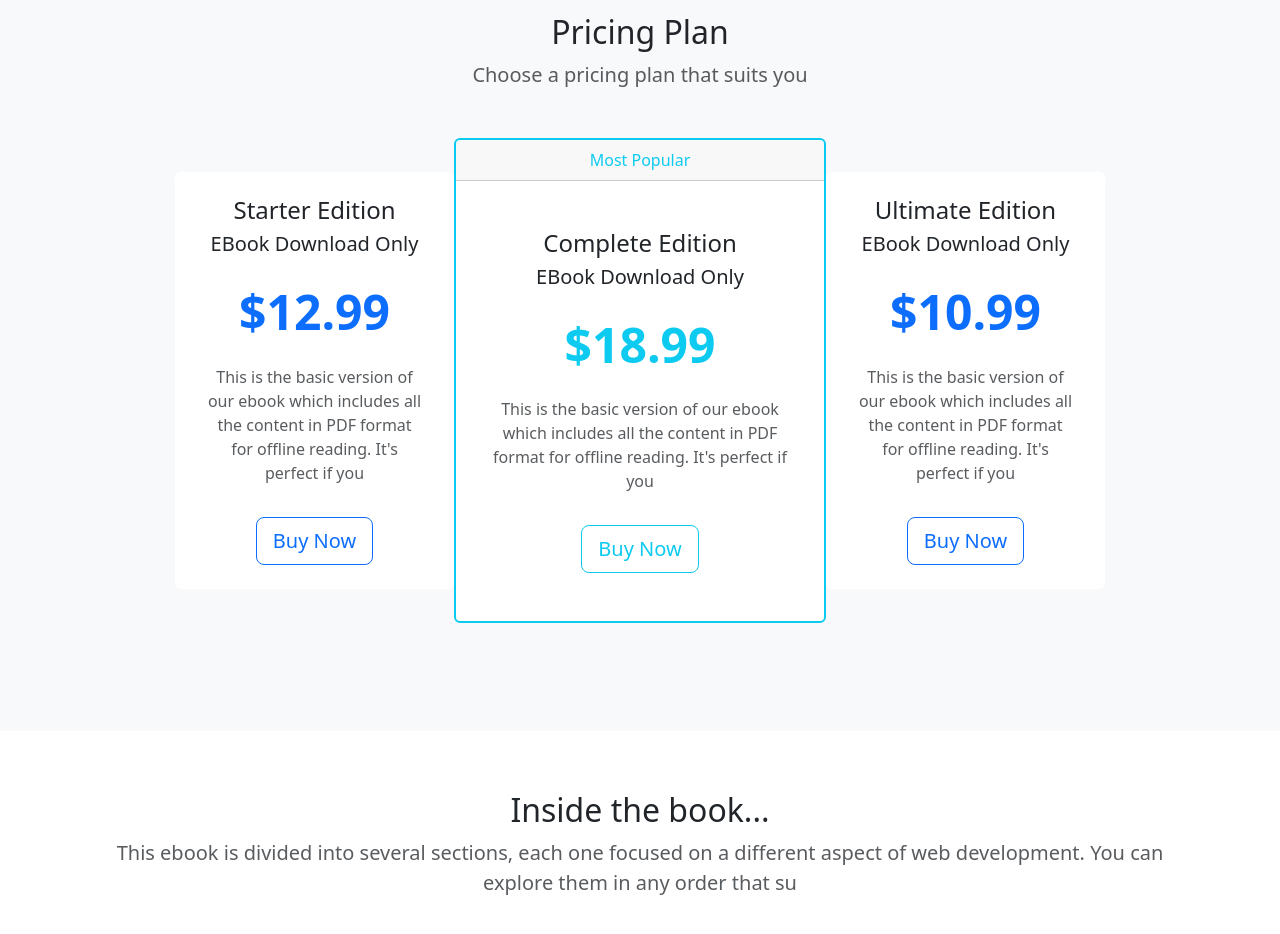
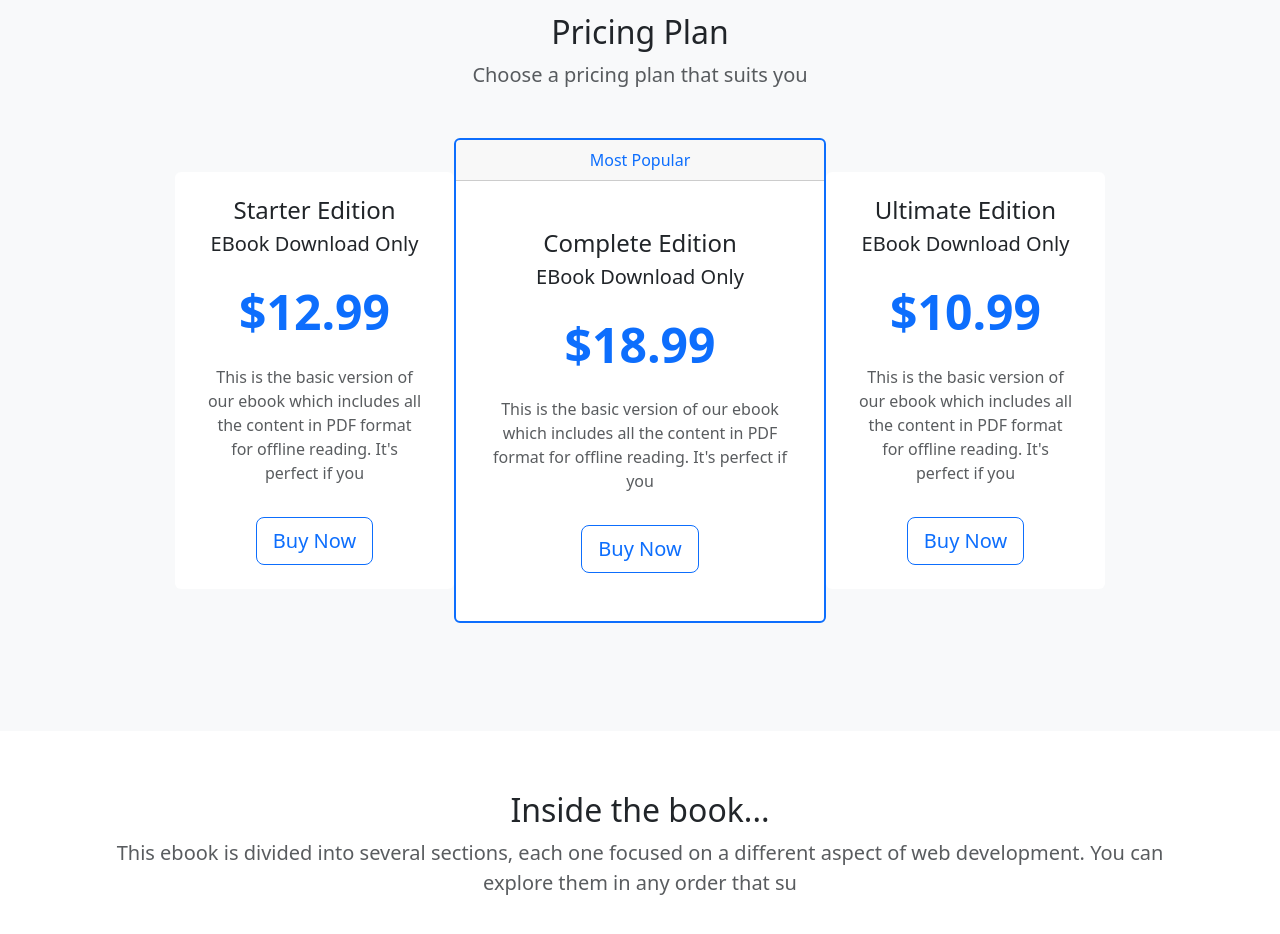
Before and after one commit to Ahmed-Badry-Abdelrahman/ninja-bock, a website: page index.html in a window 1280 px wide. Shown: the part 780-1714 px from the top of the page. Drawn offline with nearby package versions, Linux system fonts and the light colour scheme.

Commit message:
"Updated card styles from info to primary in Most Popular section"

```diff
--- a/index.html
+++ b/index.html
@@ -117,16 +117,16 @@
                 </div>
 
                 <div class="col-9 col-lg-4">
-                    <div class="card border-info border-2">
-                        <div class="card-header text-center text-info">Most Popular</div>
+                    <div class="card border-primary border-2">
+                        <div class="card-header text-center text-primary">Most Popular</div>
                         <div class="card-body text-center py-5">
                             <h4 class="card-title">Complete Edition</h4>
                             <p class="lead card-subtitle">EBook Download Only</p>
-                            <p class="display-5 my-4 fw-bold text-info">$18.99</p>
+                            <p class="display-5 my-4 fw-bold text-primary">$18.99</p>
                             <p class="card-text mx-3 text-muted d-none d-lg-block">This is the basic version of our
                                 ebook which includes all the content in PDF format for offline reading. It's perfect if
                                 you</p>
-                            <button class="btn btn-outline-info btn-lg mt-3">Buy Now</button>
+                            <button class="btn btn-outline-primary btn-lg mt-3">Buy Now</button>
                         </div>
                     </div>
                 </div>
```
